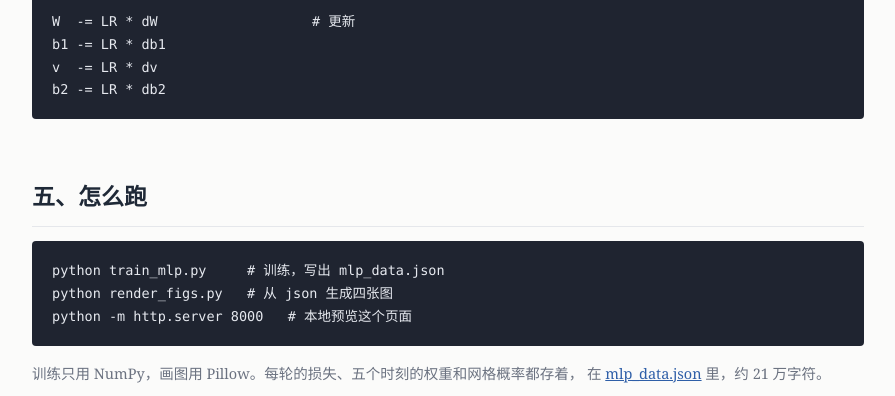
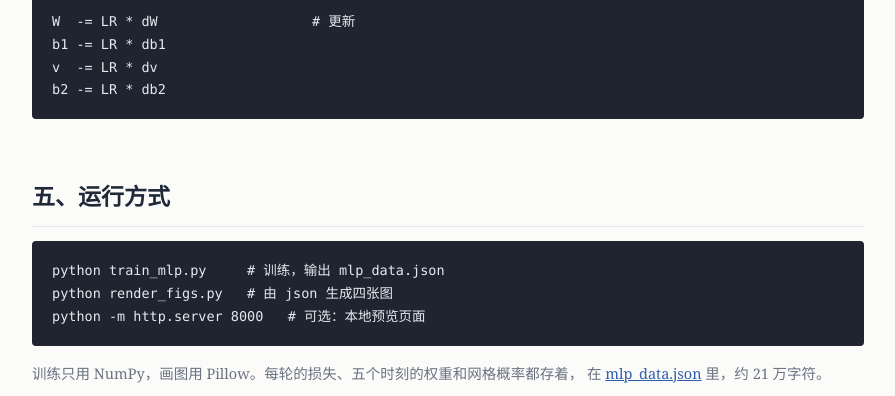
Before and after one commit to 123456789awdrgy/mlp-xor, a plain HTML site: page index.html in a window 1280 px wide. Shown: the part 5341-5737 px from the top of the page, without its empty margins (192-1087 px from the left). Drawn offline with Linux system fonts and the light colour scheme.

Commit message:
rewrite copy, less AI tone

```diff
--- a/index.html
+++ b/index.html
@@ -170,11 +170,11 @@ b1 -= LR * db1
 v  -= LR * dv
 b2 -= LR * db2</pre>
 
-<h2>五、怎么跑</h2>
+<h2>五、运行方式</h2>
 
-<pre>python train_mlp.py     # 训练，写出 mlp_data.json
-python render_figs.py   # 从 json 生成四张图
-python -m http.server 8000   # 本地预览这个页面</pre>
+<pre>python train_mlp.py     # 训练，输出 mlp_data.json
+python render_figs.py   # 由 json 生成四张图
+python -m http.server 8000   # 可选：本地预览页面</pre>
 
 <p class="note">训练只用 NumPy，画图用 Pillow。每轮的损失、五个时刻的权重和网格概率都存着，
 在 <a href="mlp_data.json">mlp_data.json</a> 里，约 21 万字符。</p>
```
